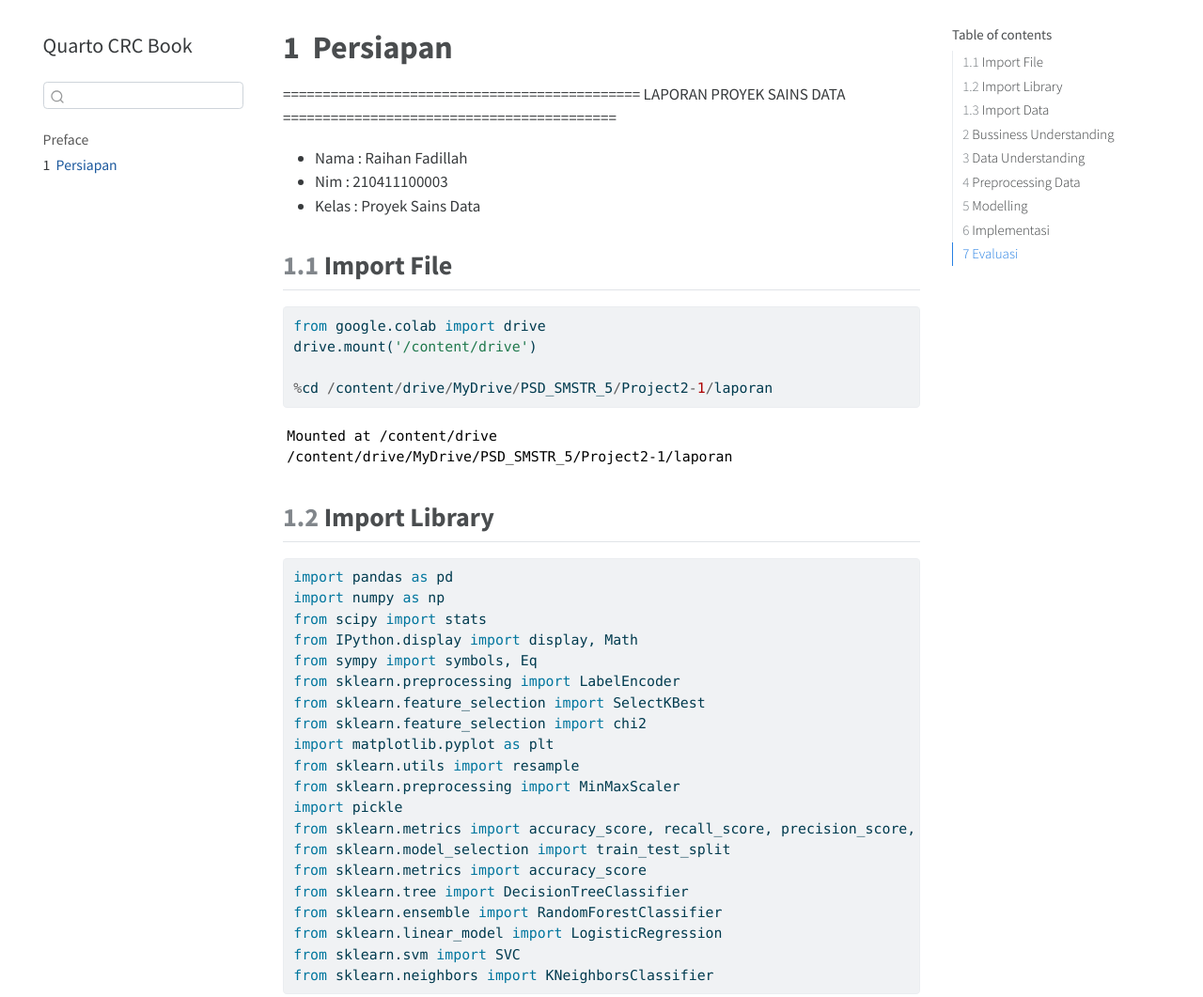
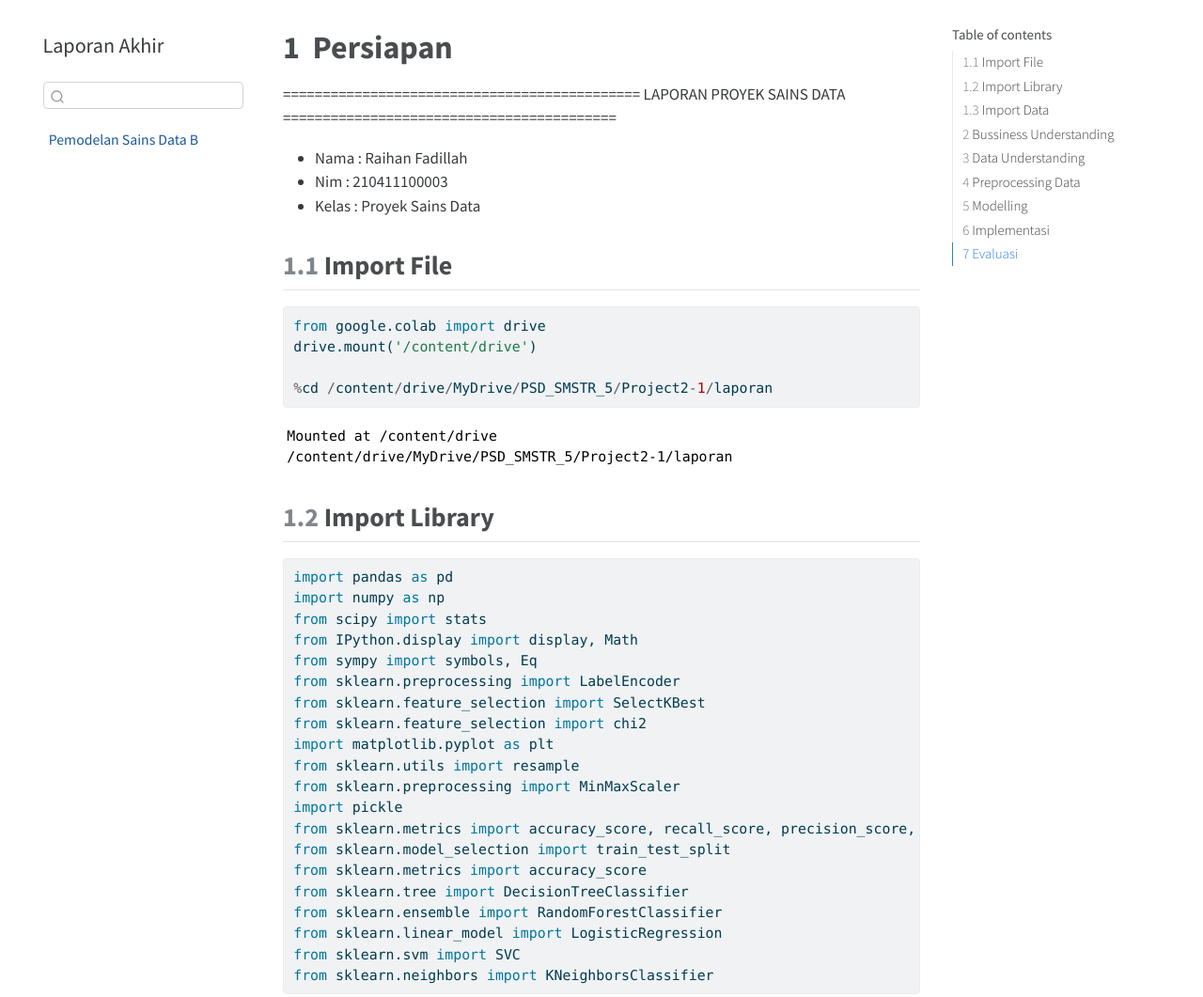
Before and after one commit to Raihan14-Fadillah/book_21-003, a plain HTML site: page index.html in a window 1280 px wide. Shown: the top 1061 px of the page at 94% size. Drawn offline with nearby package versions, Linux system fonts and the light colour scheme; a script that the page names is missing.

Commit message:
Update index.html

```diff
--- a/index.html
+++ b/index.html
@@ -7,7 +7,7 @@
 <meta name="viewport" content="width=device-width, initial-scale=1.0, user-scalable=yes">
 
 
-<title>Quarto CRC Book - 1&nbsp; Persiapan</title>
+<title>Laporan Akhir -&nbsp; PSD</title>
 <style>
 code{white-space: pre-wrap;}
 span.smallcaps{font-variant: small-caps;}
@@ -127,7 +127,7 @@ pre > code.sourceCode > span > a:first-child::before { text-decoration: underlin
   <nav id="quarto-sidebar" class="sidebar collapse collapse-horizontal sidebar-navigation floating overflow-auto">
     <div class="pt-lg-2 mt-2 text-left sidebar-header">
     <div class="sidebar-title mb-0 py-0">
-      <a href="./">Quarto CRC Book</a>
+      <a href="./">Laporan Akhir</a>
     </div>
       </div>
         <div class="mt-2 flex-shrink-0 align-items-center">
@@ -139,14 +139,8 @@ pre > code.sourceCode > span > a:first-child::before { text-decoration: underlin
     <ul class="list-unstyled mt-1">
         <li class="sidebar-item">
   <div class="sidebar-item-container">
-  <a href="./index.html" class="sidebar-item-text sidebar-link">
- <span class="menu-text">Preface</span></a>
-  </div>
-</li>
-        <li class="sidebar-item">
-  <div class="sidebar-item-container">
-  <a href="./laporan.html" class="sidebar-item-text sidebar-link active">
- <span class="menu-text"><span class="chapter-number">1</span>&nbsp; <span class="chapter-title">Persiapan</span></span></a>
+  <a href="./index.html" class="sidebar-item-text sidebar-link active">
+ <span class="menu-text"><span class="chapter-number"></span>&nbsp; <span class="chapter-title">Pemodelan Sains Data B</span></span></a>
   </div>
 </li>
     </ul>
```
